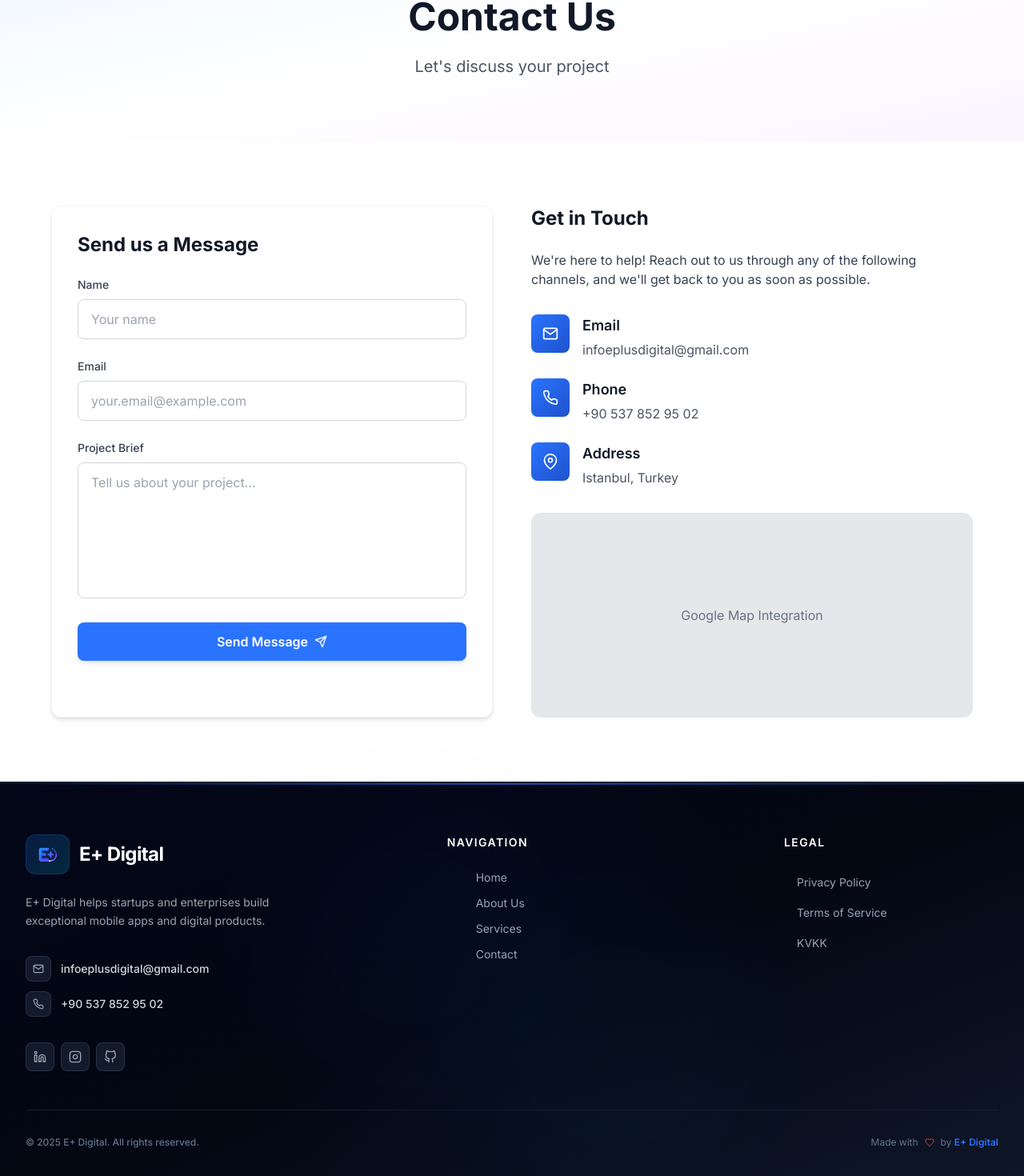
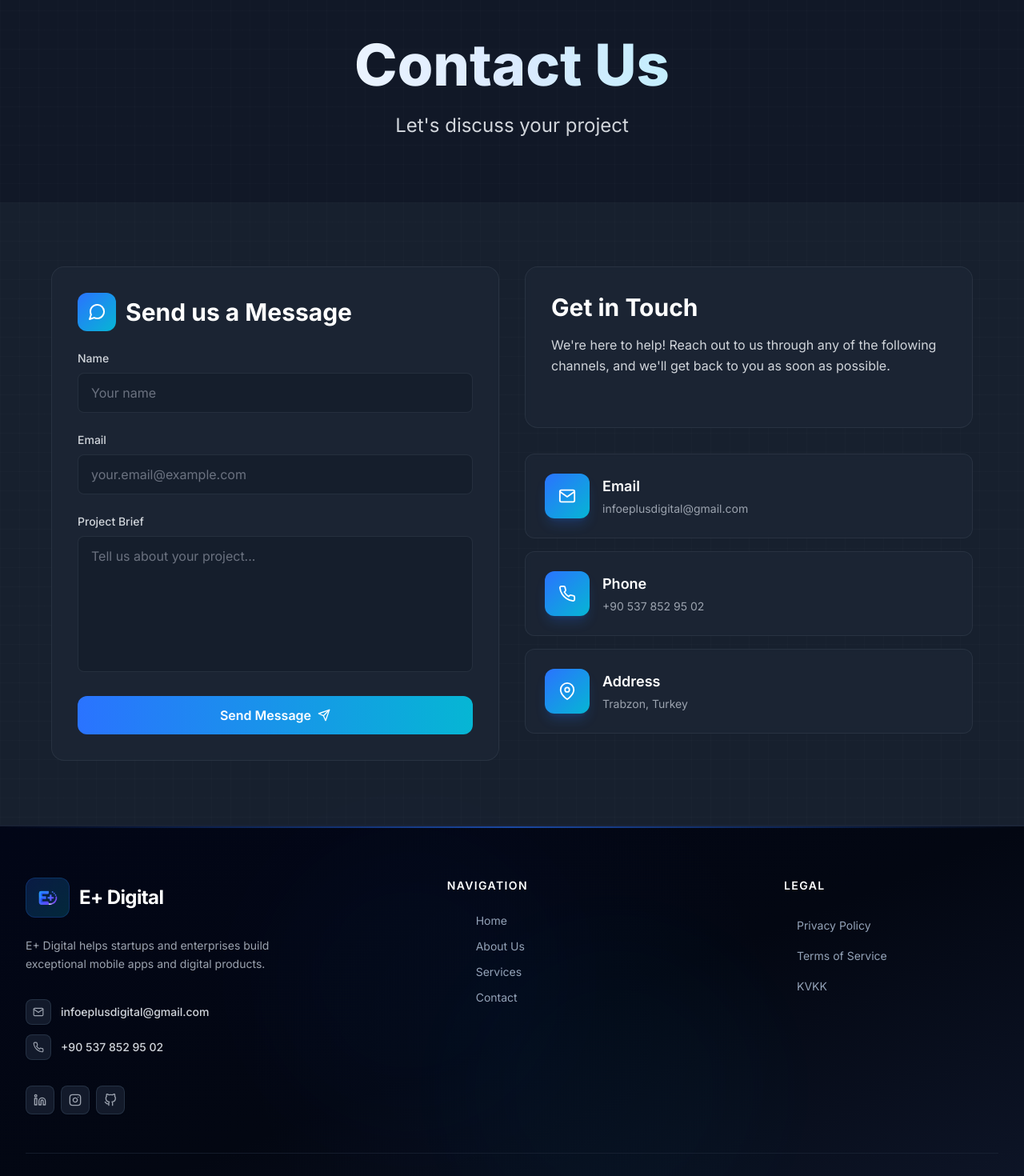
Before and after one commit to EPlus-Digital/eplus-digital.github.io, a React (Vite) app: page /contact in a window 1280 px wide. Shown: the part 164-1634 px from the top of the page at 80% size. Built offline with nearby package versions, Linux system fonts and the light colour scheme.

Commit message:
Contact kısmı yapıldı

```diff
--- a/index.html
+++ b/index.html
@@ -2,7 +2,7 @@
 <html lang="en">
   <head>
     <meta charset="UTF-8" />
-    <link rel="icon" type="image/svg+xml" href="assets\eplus-logo.png" />
+    <link rel="icon" type="image/svg+xml" href="/assets/eplus-logo.png" />
     <meta name="viewport" content="width=device-width, initial-scale=1.0" />
     <meta name="description" content="E+ Digital - We Build the Future of Mobile Experiences. Professional mobile app development for startups and enterprises." />
     <link rel="preconnect" href="https://fonts.googleapis.com">
--- a/package.json
+++ b/package.json
@@ -7,7 +7,7 @@
     "dev": "vite",
     "build": "vite build",
     "preview": "vite preview",
-    "deploy": "npm run build && gh-pages -d dist"
+    "deploy": "npm run build && npx gh-pages -d dist"
   },
   "dependencies": {
     "react": "^18.2.0",
--- a/src/components/Footer.jsx
+++ b/src/components/Footer.jsx
@@ -62,33 +62,24 @@ const Footer = () => {
 
             {/* Social Media */}
             <div className="flex items-center space-x-2">
-              <a
-                href="https://linkedin.com/company/eplusdigital"
-                target="_blank"
-                rel="noopener noreferrer"
-                className="w-9 h-9 rounded-lg bg-slate-800/60 border border-slate-700/60 flex items-center justify-center text-gray-400 hover:text-white hover:border-primary/60 hover:bg-primary/10 hover:scale-110 hover:-rotate-6 transition-all duration-300 shadow-sm hover:shadow-primary/20"
+              <div
+                className="w-9 h-9 rounded-lg bg-slate-800/60 border border-slate-700/60 flex items-center justify-center text-gray-400 hover:text-white hover:border-primary/60 hover:bg-primary/10 hover:scale-110 hover:-rotate-6 transition-all duration-300 shadow-sm hover:shadow-primary/20 cursor-default"
                 aria-label="LinkedIn"
               >
                 <FiLinkedin size={16} />
-              </a>
-              <a
-                href="https://instagram.com/eplusdigital"
-                target="_blank"
-                rel="noopener noreferrer"
-                className="w-9 h-9 rounded-lg bg-slate-800/60 border border-slate-700/60 flex items-center justify-center text-gray-400 hover:text-white hover:border-primary/60 hover:bg-primary/10 hover:scale-110 hover:rotate-6 transition-all duration-300 shadow-sm hover:shadow-primary/20"
+              </div>
+              <div
+                className="w-9 h-9 rounded-lg bg-slate-800/60 border border-slate-700/60 flex items-center justify-center text-gray-400 hover:text-white hover:border-primary/60 hover:bg-primary/10 hover:scale-110 hover:rotate-6 transition-all duration-300 shadow-sm hover:shadow-primary/20 cursor-default"
                 aria-label="Instagram"
               >
                 <FiInstagram size={16} />
-              </a>
-              <a
-                href="https://github.com/eplusdigital"
-                target="_blank"
-                rel="noopener noreferrer"
-                className="w-9 h-9 rounded-lg bg-slate-800/60 border border-slate-700/60 flex items-center justify-center text-gray-400 hover:text-white hover:border-primary/60 hover:bg-primary/10 hover:scale-110 hover:-rotate-6 transition-all duration-300 shadow-sm hover:shadow-primary/20"
+              </div>
+              <div
+                className="w-9 h-9 rounded-lg bg-slate-800/60 border border-slate-700/60 flex items-center justify-center text-gray-400 hover:text-white hover:border-primary/60 hover:bg-primary/10 hover:scale-110 hover:-rotate-6 transition-all duration-300 shadow-sm hover:shadow-primary/20 cursor-default"
                 aria-label="GitHub"
               >
                 <FiGithub size={16} />
-              </a>
+              </div>
             </div>
           </div>
 
@@ -161,9 +152,7 @@ const Footer = () => {
               {t.footer.copyright}
             </p>
             <div className="flex items-center space-x-2 text-slate-500 text-xs">
-              <span>Made with</span>
-              <FiHeart className="text-red-500 animate-pulse" size={12} />
-              <span>by <span className="text-primary font-semibold hover:text-cyan-400 transition-colors">E+ Digital</span></span>
+              <span>Made with by <span className="text-primary font-semibold hover:text-cyan-400 transition-colors">E+ Digital</span></span>
             </div>
           </div>
         </div>
--- a/src/pages/Contact.jsx
+++ b/src/pages/Contact.jsx
@@ -1,24 +1,75 @@
-import React, { useState, useEffect } from 'react';
+import React, { useState, useEffect, useRef } from 'react';
 import { useLanguage } from '../context/LanguageContext';
-import { FiMail, FiPhone, FiMapPin, FiSend } from 'react-icons/fi';
+import { FiMail, FiPhone, FiMapPin, FiSend, FiMessageCircle } from 'react-icons/fi';
 
 const Contact = () => {
-  const { t } = useLanguage();
+  const { t, language } = useLanguage();
   const [formData, setFormData] = useState({
     name: '',
     email: '',
     message: '',
   });
 
+  // Intersection Observer for scroll animations
+  const observerRef = useRef(null);
+
   useEffect(() => {
     window.scrollTo(0, 0);
+
+    const observerOptions = {
+      threshold: 0.05,
+      rootMargin: '0px 0px -100px 0px',
+    };
+
+    observerRef.current = new IntersectionObserver((entries) => {
+      entries.forEach((entry) => {
+        if (entry.isIntersecting) {
+          entry.target.classList.add('fade-in-visible');
+          if (observerRef.current) {
+            observerRef.current.unobserve(entry.target);
+          }
+        }
+      });
+    }, observerOptions);
+
+    const observeElements = () => {
+      const elements = document.querySelectorAll('.fade-in-on-scroll');
+      elements.forEach((el) => {
+        const rect = el.getBoundingClientRect();
+        const viewportHeight = window.innerHeight;
+        const isInViewport = rect.top < viewportHeight * 1.5 && rect.bottom > -100;
+
+        if (isInViewport) {
+          setTimeout(() => {
+            el.classList.add('fade-in-visible');
+          }, 100);
+        } else if (observerRef.current) {
+          observerRef.current.observe(el);
+        }
+      });
+    };
+
+    const timer = setTimeout(() => {
+      observeElements();
+      setTimeout(observeElements, 200);
+    }, 100);
+
+    return () => {
+      clearTimeout(timer);
+      if (observerRef.current) {
+        observerRef.current.disconnect();
+      }
+    };
   }, []);
 
   const handleSubmit = (e) => {
     e.preventDefault();
     // Handle form submission
     console.log('Form submitted:', formData);
-    alert('Thank you for your message! We will get back to you soon.');
+    const message = language === 'en'
+      ? 'Thank you for your message! We will get back to you soon.'
+      : 'Mesajınız için teşekkürler! En kısa sürede size dönüş yapacağız.';
+    alert(message);
     setFormData({ name: '', email: '', message: '' });
   };
 
@@ -30,15 +81,20 @@ const Contact = () => {
   };
 
   return (
-    <div className="bg-white">
+    <div className="bg-gray-900 min-h-screen">
       {/* Hero Section */}
-      <section className="py-20 bg-gradient-to-br from-blue-50 via-white to-purple-50">
-        <div className="container mx-auto px-4 sm:px-6 lg:px-8">
-          <div className="max-w-3xl mx-auto text-center">
-            <h1 className="text-4xl md:text-5xl font-bold text-gray-900 mb-6">
+      <section className="relative pt-32 pb-20 bg-gradient-to-br from-gray-900 via-gray-900/98 to-gray-900 overflow-hidden">
+        {/* Background Pattern */}
+        <div className="absolute inset-0 bg-[linear-gradient(to_right,#80808008_1px,transparent_1px),linear-gradient(to_bottom,#80808008_1px,transparent_1px)] bg-[size:24px_24px]"></div>
+
+        <div className="container mx-auto px-4 sm:px-6 lg:px-8 relative z-10">
+          <div className="max-w-4xl mx-auto text-center">
+            <h1 className="text-5xl md:text-6xl lg:text-7xl font-extrabold text-white mb-6 leading-tight animate-fade-in-up">
+              <span className="block bg-gradient-to-r from-white via-blue-100 to-cyan-200 bg-clip-text text-transparent">
                 {t.contact.title}
+              </span>
             </h1>
-            <p className="text-xl text-gray-600">
+            <p className="text-xl md:text-2xl text-gray-300 max-w-3xl mx-auto leading-relaxed animate-fade-in-up-delay-1">
               {t.contact.subtitle}
             </p>
           </div>
@@ -46,19 +102,29 @@ const Contact = () => {
       </section>
 
       {/* Contact Section */}
-      <section className="py-20">
-        <div className="container mx-auto px-4 sm:px-6 lg:px-8">
-          <div className="grid grid-cols-1 lg:grid-cols-2 gap-12 max-w-6xl mx-auto">
+      <section className="relative py-20 bg-gray-800/50 overflow-hidden">
+        {/* Background Pattern */}
+        <div className="absolute inset-0 bg-[linear-gradient(to_right,#80808008_1px,transparent_1px),linear-gradient(to_bottom,#80808008_1px,transparent_1px)] bg-[size:24px_24px]"></div>
+
+        <div className="container mx-auto px-4 sm:px-6 lg:px-8 relative z-10">
+          <div className="grid grid-cols-1 lg:grid-cols-2 gap-8 max-w-6xl mx-auto">
             {/* Contact Form */}
-            <div className="bg-white p-8 rounded-xl shadow-md border border-gray-100">
-              <h2 className="text-2xl font-bold text-gray-900 mb-6">
-                Send us a Message
+            <div className="group relative bg-gray-800/60 backdrop-blur-sm p-8 rounded-2xl border border-gray-700/50 hover:border-primary/50 transition-all duration-300 hover:shadow-2xl hover:shadow-primary/10 hover:-translate-y-1 fade-in-on-scroll">
+              <div className="absolute inset-0 bg-gradient-to-br from-primary/10 to-cyan-500/10 rounded-2xl opacity-0 group-hover:opacity-100 transition-opacity duration-300"></div>
+              <div className="relative z-10">
+                <div className="flex items-center gap-3 mb-6">
+                  <div className="w-12 h-12 bg-gradient-to-br from-primary to-cyan-500 rounded-xl flex items-center justify-center">
+                    <FiMessageCircle className="text-white" size={24} />
+                  </div>
+                  <h2 className="text-2xl md:text-3xl font-bold text-white">
+                    {language === 'en' ? 'Send us a Message' : 'Bize Mesaj Gönderin'}
                   </h2>
+                </div>
                 <form onSubmit={handleSubmit} className="space-y-6">
                   <div>
                     <label
                       htmlFor="name"
-                    className="block text-sm font-medium text-gray-700 mb-2"
+                      className="block text-sm font-medium text-gray-300 mb-2"
                     >
                       {t.contact.form.name}
                     </label>
@@ -69,14 +135,14 @@ const Contact = () => {
                       value={formData.name}
                       onChange={handleChange}
                       required
-                    className="w-full px-4 py-3 border border-gray-300 rounded-lg focus:outline-none focus:ring-2 focus:ring-primary focus:border-transparent"
-                    placeholder="Your name"
+                      className="w-full px-4 py-3 bg-gray-900/50 border border-gray-700/50 rounded-lg text-white placeholder-gray-500 focus:outline-none focus:ring-2 focus:ring-primary focus:border-primary transition-all"
+                      placeholder={language === 'en' ? 'Your name' : 'Adınız'}
                     />
                   </div>
                   <div>
                     <label
                       htmlFor="email"
-                    className="block text-sm font-medium text-gray-700 mb-2"
+                      className="block text-sm font-medium text-gray-300 mb-2"
                     >
                       {t.contact.form.email}
                     </label>
@@ -87,14 +153,14 @@ const Contact = () => {
                       value={formData.email}
                       onChange={handleChange}
                       required
-                    className="w-full px-4 py-3 border border-gray-300 rounded-lg focus:outline-none focus:ring-2 focus:ring-primary focus:border-transparent"
+                      className="w-full px-4 py-3 bg-gray-900/50 border border-gray-700/50 rounded-lg text-white placeholder-gray-500 focus:outline-none focus:ring-2 focus:ring-primary focus:border-primary transition-all"
                       placeholder="your.email@example.com"
                     />
                   </div>
                   <div>
                     <label
                       htmlFor="message"
-                    className="block text-sm font-medium text-gray-700 mb-2"
+                      className="block text-sm font-medium text-gray-300 mb-2"
                     >
                       {t.contact.form.message}
                     </label>
@@ -105,90 +171,134 @@ const Contact = () => {
                       onChange={handleChange}
                       required
                       rows={6}
-                    className="w-full px-4 py-3 border border-gray-300 rounded-lg focus:outline-none focus:ring-2 focus:ring-primary focus:border-transparent resize-none"
-                    placeholder="Tell us about your project..."
+                      className="w-full px-4 py-3 bg-gray-900/50 border border-gray-700/50 rounded-lg text-white placeholder-gray-500 focus:outline-none focus:ring-2 focus:ring-primary focus:border-primary transition-all resize-none"
+                      placeholder={language === 'en' ? 'Tell us about your project...' : 'Projeniz hakkında bize bilgi verin...'}
                     />
                   </div>
                   <button
                     type="submit"
-                  className="w-full inline-flex items-center justify-center px-6 py-3 bg-primary text-white font-semibold rounded-lg hover:bg-primary-dark transition-colors shadow-md hover:shadow-lg"
+                    className="group/btn w-full inline-flex items-center justify-center px-6 py-3 bg-gradient-to-r from-primary to-cyan-500 text-white font-semibold rounded-xl hover:shadow-2xl hover:shadow-primary/50 transition-all transform hover:scale-105"
                   >
                     {t.contact.form.send}
-                  <FiSend className="ml-2" />
+                    <FiSend className="ml-2 group-hover/btn:translate-x-1 transition-transform duration-300" />
                   </button>
                 </form>
+              </div>
             </div>
 
             {/* Contact Info */}
             <div className="space-y-8">
-              <div>
-                <h2 className="text-2xl font-bold text-gray-900 mb-6">
-                  Get in Touch
+              <div className="group relative bg-gray-800/60 backdrop-blur-sm p-8 rounded-2xl border border-gray-700/50 hover:border-primary/50 transition-all duration-300 hover:shadow-2xl hover:shadow-primary/10 hover:-translate-y-1 fade-in-on-scroll" style={{ transitionDelay: '0.15s' }}>
+                <div className="absolute inset-0 bg-gradient-to-br from-primary/10 to-cyan-500/10 rounded-2xl opacity-0 group-hover:opacity-100 transition-opacity duration-300"></div>
+                <div className="relative z-10">
+                  <h2 className="text-2xl md:text-3xl font-bold text-white mb-4">
+                    {language === 'en' ? 'Get in Touch' : 'İletişime Geçin'}
                   </h2>
-                <p className="text-gray-700 mb-8">
-                  We're here to help! Reach out to us through any of the following channels,
-                  and we'll get back to you as soon as possible.
+                  <p className="text-gray-300 mb-8 leading-relaxed">
+                    {language === 'en'
+                      ? "We're here to help! Reach out to us through any of the following channels, and we'll get back to you as soon as possible."
+                      : 'Yardımcı olmak için buradayız! Aşağıdaki kanallardan herhangi biriyle bizimle iletişime geçin, en kısa sürede size dönüş yapacağız.'}
                   </p>
-              </div>
-
-              <div className="space-y-6">
-                <div className="flex items-start space-x-4">
-                  <div className="w-12 h-12 gradient-primary rounded-lg flex items-center justify-center flex-shrink-0">
-                    <FiMail className="text-white" size={20} />
-                  </div>
-                  <div>
-                    <h3 className="text-lg font-semibold text-gray-900 mb-1">
-                      {t.contact.info.email}
-                    </h3>
-                    <a
-                      href="mailto:infoeplusdigital@gmail.com"
-                      className="text-gray-600 hover:text-primary transition-colors"
-                    >
-                      infoeplusdigital@gmail.com
-                    </a>
                 </div>
               </div>
 
-                <div className="flex items-start space-x-4">
-                  <div className="w-12 h-12 gradient-primary rounded-lg flex items-center justify-center flex-shrink-0">
-                    <FiPhone className="text-white" size={20} />
+              <div className="space-y-4">
+                <a
+                  href="mailto:infoeplusdigital@gmail.com"
+                  className="group relative flex items-center gap-4 bg-gray-800/60 backdrop-blur-sm p-6 rounded-xl border border-gray-700/50 hover:border-primary/50 transition-all duration-300 hover:shadow-xl hover:shadow-primary/10 hover:-translate-y-1 fade-in-on-scroll"
+                  style={{ transitionDelay: '0.2s' }}
+                >
+                  <div className="absolute inset-0 bg-gradient-to-br from-primary/10 to-cyan-500/10 rounded-xl opacity-0 group-hover:opacity-100 transition-opacity duration-300"></div>
+                  <div className="relative z-10 flex items-center gap-4 w-full">
+                    <div className="w-14 h-14 bg-gradient-to-br from-primary to-cyan-500 rounded-xl flex items-center justify-center flex-shrink-0 group-hover:scale-110 transition-transform duration-300 shadow-lg shadow-primary/20">
+                      <FiMail className="text-white" size={22} />
                     </div>
-                  <div>
-                    <h3 className="text-lg font-semibold text-gray-900 mb-1">
+                    <div className="flex-1">
+                      <h3 className="text-lg font-semibold text-white mb-1">
+                        {t.contact.info.email}
+                      </h3>
+                      <p className="text-gray-400 text-sm group-hover:text-primary transition-colors">
+                        infoeplusdigital@gmail.com
+                      </p>
+                    </div>
+                  </div>
+                </a>
+
+                <a
+                  href="tel:+905378529502"
+                  className="group relative flex items-center gap-4 bg-gray-800/60 backdrop-blur-sm p-6 rounded-xl border border-gray-700/50 hover:border-primary/50 transition-all duration-300 hover:shadow-xl hover:shadow-primary/10 hover:-translate-y-1 fade-in-on-scroll"
+                  style={{ transitionDelay: '0.3s' }}
+                >
+                  <div className="absolute inset-0 bg-gradient-to-br from-primary/10 to-cyan-500/10 rounded-xl opacity-0 group-hover:opacity-100 transition-opacity duration-300"></div>
+                  <div className="relative z-10 flex items-center gap-4 w-full">
+                    <div className="w-14 h-14 bg-gradient-to-br from-primary to-cyan-500 rounded-xl flex items-center justify-center flex-shrink-0 group-hover:scale-110 transition-transform duration-300 shadow-lg shadow-primary/20">
+                      <FiPhone className="text-white" size={22} />
+                    </div>
+                    <div className="flex-1">
+                      <h3 className="text-lg font-semibold text-white mb-1">
                         {t.contact.info.phone}
                       </h3>
-                    <a
-                      href="tel:+905378529502"
-                      className="text-gray-600 hover:text-primary transition-colors"
-                    >
+                      <p className="text-gray-400 text-sm group-hover:text-primary transition-colors">
                         +90 537 852 95 02
-                    </a>
+                      </p>
                     </div>
                   </div>
+                </a>
 
-                <div className="flex items-start space-x-4">
-                  <div className="w-12 h-12 gradient-primary rounded-lg flex items-center justify-center flex-shrink-0">
-                    <FiMapPin className="text-white" size={20} />
+                <div className="group relative flex items-center gap-4 bg-gray-800/60 backdrop-blur-sm p-6 rounded-xl border border-gray-700/50 hover:border-primary/50 transition-all duration-300 hover:shadow-xl hover:shadow-primary/10 hover:-translate-y-1 fade-in-on-scroll" style={{ transitionDelay: '0.4s' }}>
+                  <div className="absolute inset-0 bg-gradient-to-br from-primary/10 to-cyan-500/10 rounded-xl opacity-0 group-hover:opacity-100 transition-opacity duration-300"></div>
+                  <div className="relative z-10 flex items-center gap-4 w-full">
+                    <div className="w-14 h-14 bg-gradient-to-br from-primary to-cyan-500 rounded-xl flex items-center justify-center flex-shrink-0 group-hover:scale-110 transition-transform duration-300 shadow-lg shadow-primary/20">
+                      <FiMapPin className="text-white" size={22} />
                     </div>
-                  <div>
-                    <h3 className="text-lg font-semibold text-gray-900 mb-1">
+                    <div className="flex-1">
+                      <h3 className="text-lg font-semibold text-white mb-1">
                         {t.contact.info.address}
                       </h3>
-                    <p className="text-gray-600">
-                      Istanbul, Turkey
+                      <p className="text-gray-400 text-sm">
+                        Trabzon, Turkey
                       </p>
                     </div>
                   </div>
                 </div>
-
-              {/* Map Placeholder */}
-              <div className="bg-gray-200 rounded-xl h-64 flex items-center justify-center">
-                <p className="text-gray-500">Google Map Integration</p>
               </div>
             </div>
           </div>
         </div>
       </section>
+
+      <style>{`
+        @keyframes fadeInUp {
+          from {
+            opacity: 0;
+            transform: translateY(30px);
+          }
+          to {
+            opacity: 1;
+            transform: translateY(0);
+          }
+        }
+
+        .animate-fade-in-up {
+          animation: fadeInUp 0.8s ease-out both;
+        }
+
+        .animate-fade-in-up-delay-1 {
+          animation: fadeInUp 0.8s ease-out 0.2s both;
+        }
+
+        /* Scroll-based animations */
+        .fade-in-on-scroll {
+          opacity: 0;
+          transform: translateY(40px);
+          transition: opacity 0.8s ease-out, transform 0.8s ease-out;
+        }
+
+        .fade-in-on-scroll.fade-in-visible {
+          opacity: 1;
+          transform: translateY(0);
+        }
+      `}</style>
     </div>
   );
 };
```
Also changed, not shown: vite.config.js (+11 -4 lines), 2 other files (tests, documents, lock files or other folders). Lines whose indentation alone changed are shown as unchanged.
